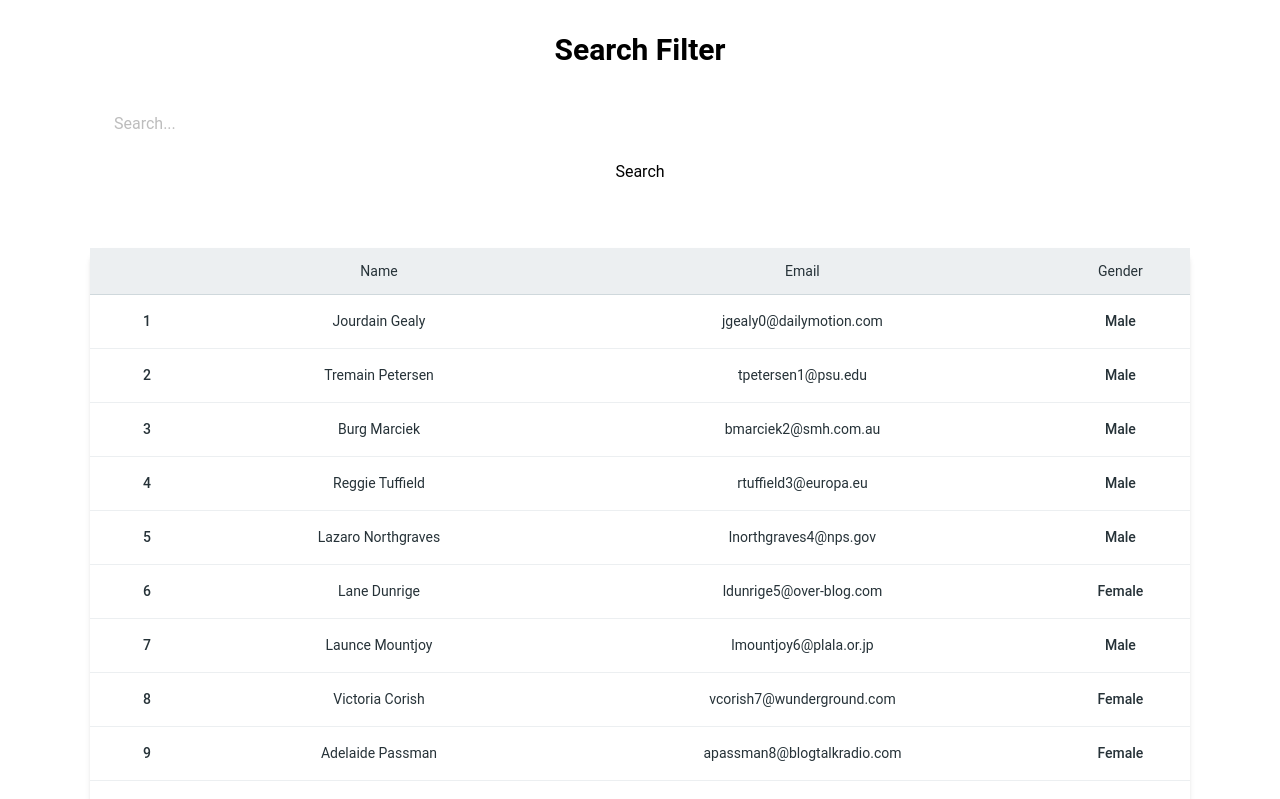
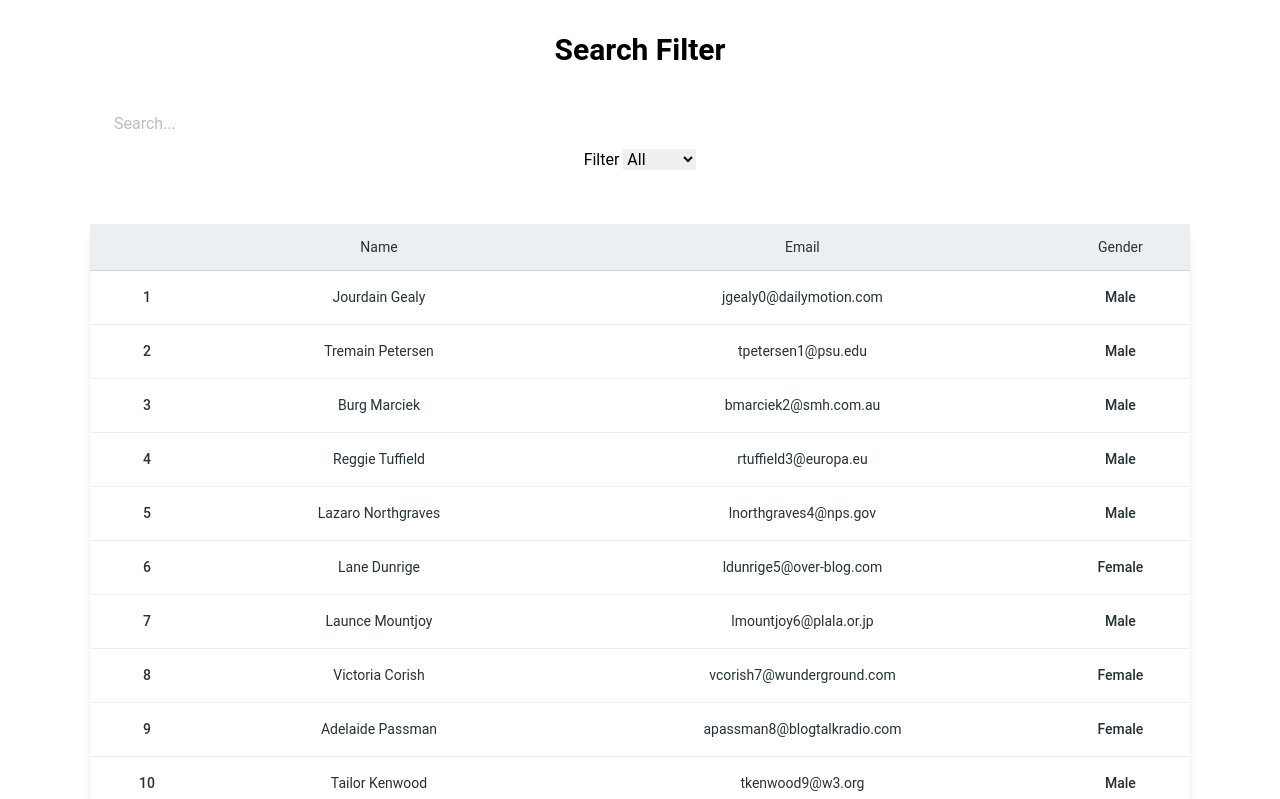
Before and after one commit to Eth3R-One/search-filter, a React (Vite) app: page / in a window 1280 px wide. Shown: the top 799 px of the page. Built offline with nearby package versions, Linux system fonts and the light colour scheme.

Commit message:
implemented filter for gender wise result for both searched data and non searched data

```diff
--- a/src/App.jsx
+++ b/src/App.jsx
@@ -8,11 +8,13 @@ import TABLE_ROWS from "./MOCK_DATA.json";
 function App() {
   const [search, setSearch] = useState("");
   const [searchCount, setSearchCount] = useState(0);
+  const [filterByGender, setFilterByGender] = useState("all");
+  const [person, setPerson] = useState(TABLE_ROWS);
 
   useEffect(() => {
-    const totoalCount = TABLE_ROWS.filter((person) => {
+    const filteredPerson = TABLE_ROWS.filter((person) => {
       if (search === "") {
-        return;
+        return person;
       } else if (
         (person.first_name + " " + person.last_name)
           .toLowerCase()
@@ -20,10 +22,29 @@ function App() {
         person.email.toLowerCase().includes(search)
       )
         return person;
+    }).filter((person) => {
+      if (filterByGender === "all") return person;
+      else if (filterByGender === "m" && person.gender === "M") return person;
+      else if (filterByGender === "f" && person.gender === "F") return person;
     });
+    setSearchCount(filteredPerson.length);
+    setPerson(filteredPerson);
+  }, [search, filterByGender]);
 
-    setSearchCount(totoalCount.length);
-  }, [search]);
+  function handleOnchange(e) {
+    setFilterByGender(e.target.value);
+    setPerson(() => {
+      return search === ""
+        ? TABLE_ROWS
+        : person.filter((per) => {
+            if (filterByGender === "all") return person;
+            else if (filterByGender === "m" && per.gender === "M")
+              return person;
+            else if (filterByGender === "f" && per.gender === "F")
+              return person;
+          });
+    });
+  }
 
   return (
     <>
@@ -38,7 +59,14 @@ function App() {
               setSearch(e.target.value.toLowerCase());
             }}
           />
-          <button className="m-3 s-xl">Search</button>
+          <div>
+            <label>Filter </label>
+            <select defaultValue={"all"} onChange={handleOnchange}>
+              <option value="all">All</option>
+              <option value="m">Male</option>
+              <option value="f">Female</option>
+            </select>
+          </div>
           {search !== "" && (
             <div>
               Found {searchCount} result{searchCount > 1 ? "'s" : null}
@@ -47,7 +75,7 @@ function App() {
         </div>
       </div>
       <div className="flex m-auto p-5 md:container md:mx-auto">
-        <Table search={search} />
+        <Table person={person} />
       </div>
     </>
   );
--- a/src/Table.jsx
+++ b/src/Table.jsx
@@ -1,20 +1,9 @@
 import { Card, Typography } from "@material-tailwind/react";
 import TABLE_ROWS from "./MOCK_DATA.json";
-import { useState } from "react";
 
 const TABLE_HEAD = ["", "Name", "Email", "Gender"];
 
-export function Table({ search }) {
-  const isSearchedValid = (person) => {
-    if (
-      person.first_name.toLowerCase().includes(search) ||
-      person.last_name.toLowerCase().includes(search) ||
-      person.email.toLowerCase().includes(search)
-    ) {
-      return true;
-    }
-    return false;
-  };
+export function Table({ person }) {
   return (
     <Card className="h-full w-full ">
       <table className="w-full min-w-max table-auto text-center">
@@ -37,19 +26,8 @@ export function Table({ search }) {
           </tr>
         </thead>
         <tbody>
-          {TABLE_ROWS.filter((person) => {
-            if (search === "") return person;
-            // else if (person.first_name.toLowerCase().includes(search))
-            //   return person;
-            else if (
-              (person.first_name + " " + person.last_name)
-                .toLowerCase()
-                .includes(search) ||
-              person.email.toLowerCase().includes(search)
-            ) {
-              return person;
-            }
-          }).map(({ id, first_name, last_name, email, gender }, index) => {
+          {person?.map(
+            ({ id, first_name, last_name, email, gender }, index) => {
               const isLast = index === TABLE_ROWS.length - 1;
               const classes = isLast
                 ? "p-4"
@@ -97,7 +75,8 @@ export function Table({ search }) {
                   </td>
                 </tr>
               );
-          })}
+            }
+          )}
         </tbody>
       </table>
     </Card>
```
Lines whose indentation alone changed are shown as unchanged.
